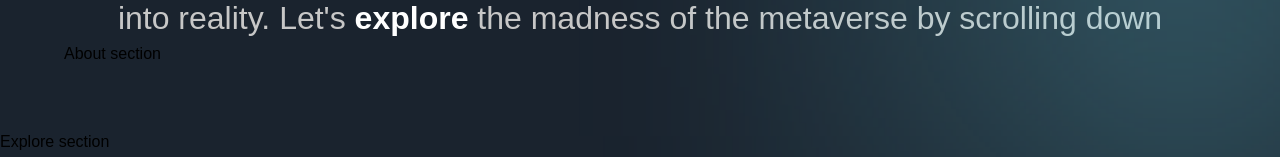
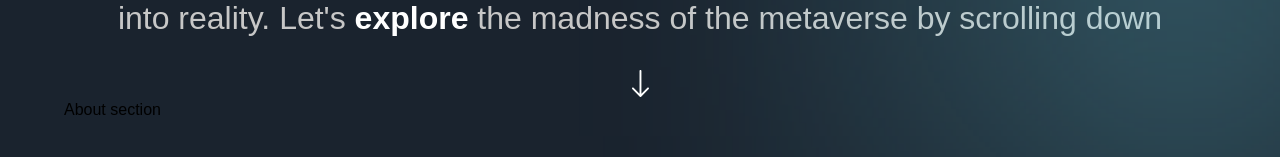
Before and after one commit to sazzadshakhbd/metaverse, a Next.js app: page / in a window 1280 px wide. Shown: the part 1395-1552 px from the top of the page. Built offline with nearby package versions, Linux system fonts and the light colour scheme; a web font is replaced by a local one.

Commit message:
arrow down icon add under text - about section

```diff
--- a/sections/About.jsx
+++ b/sections/About.jsx
@@ -23,6 +23,12 @@
       >
         <span className="font-extrabold text-white">Metaverse</span> is a new thing in the future, where you can enjoy the virtual world by feeling like it's really real, you can feel what you feel in this metaverse world, because this is really the <span className="font-extrabold text-white">madness of the metaverse</span> of today, using only <span className="font-extrabold text-white">VR</span> devices you can easily explore the metaverse world you want, turn your dreams into reality. Let's <span className="font-extrabold text-white">explore</span> the madness of the metaverse by scrolling down
       </motion.p>
+      <motion.img
+        variants={fadeIn('up', 'tween', 0.3, 1)}
+        src="/arrow-down.svg"
+        alt="arrow down"
+        className="w-[18px] h-[28px] object-contain mt-[28px]"
+      />
     </motion.div>
     About section
   </section>
```
